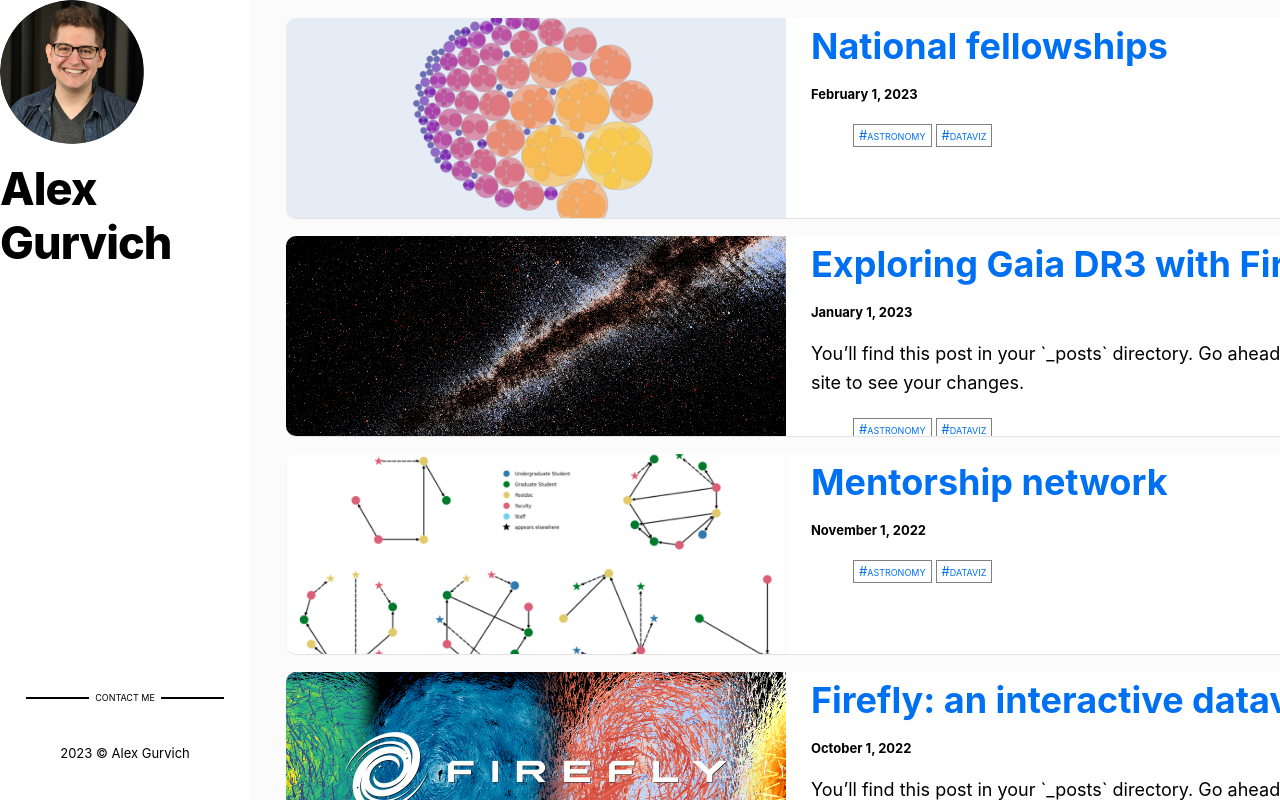
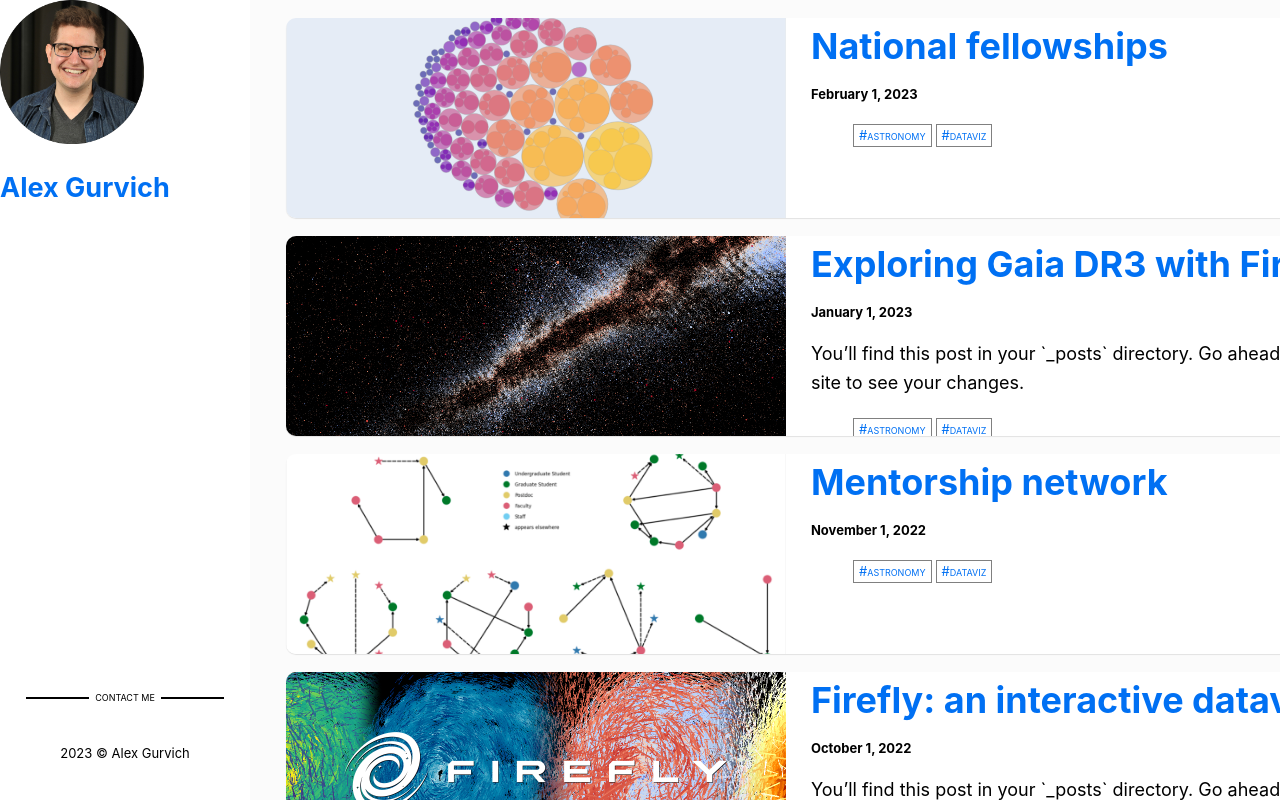
Before and after one commit to agurvich/agurvich.github.io, a Next.js app: page / in a window 1280 px wide. Shown: the top 800 px of the page. Built offline with nearby package versions, Linux system fonts and the light colour scheme; some icons are missing.

Commit message:
remove extraneous garbage

```diff
--- a/styles/utils.module.css
+++ b/styles/utils.module.css
@@ -1,48 +1,5 @@
-.heading2Xl {
-    font-size: 2.5rem;
-    line-height: 1.2;
-    font-weight: 800;
-    letter-spacing: -0.05rem;
-    margin: 1rem 0;
-  }
-
-  .headingXl {
-    font-size: 2rem;
-    line-height: 1.3;
-    font-weight: 800;
-    letter-spacing: -0.05rem;
-    margin: 1rem 0;
-  }
-
-  .headingLg {
-    font-size: 1.5rem;
-    line-height: 1.4;
-    margin: 1rem 0;
-  }
-
-  .headingMd {
-    font-size: 1.2rem;
-    line-height: 1.5;
-  }
-
-  .borderCircle {
-    border-radius: 9999px;
-  }
-
-  .colorInherit {
-    color: inherit;
-  }
-
-  .padding1px {
-    padding-top: 1px;
-  }
-
-  .list {
+.list {
     list-style: none;
     padding: 0;
     margin: 0;
-  }
-
-  .lightText {
-    color: #666;
-  }
+}
```
